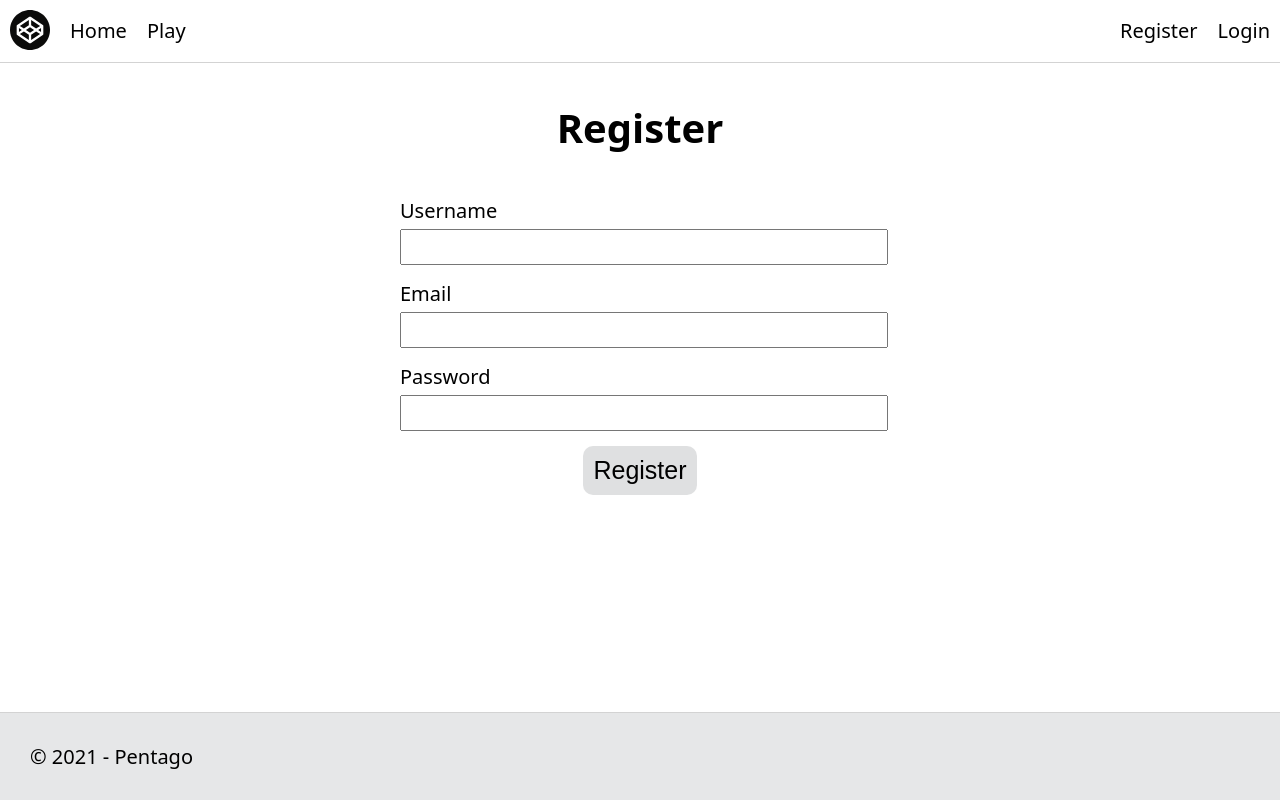
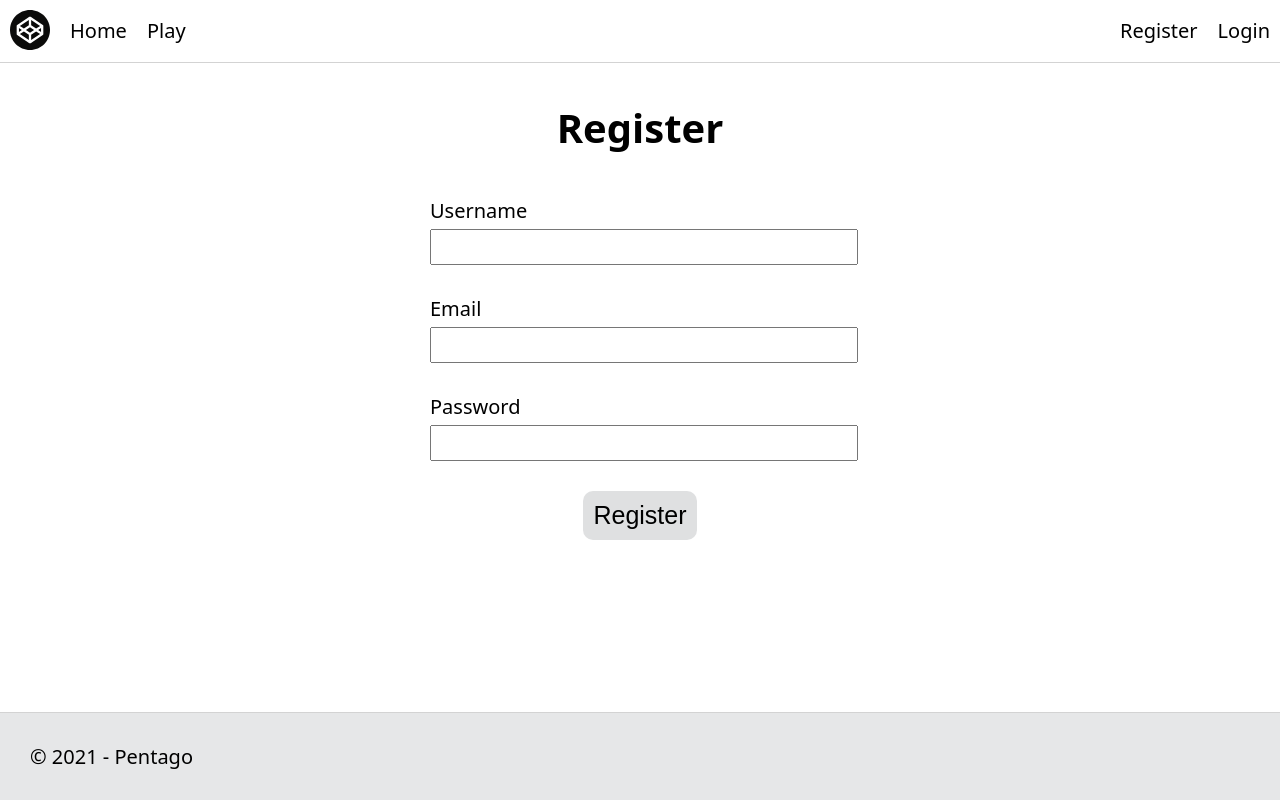
Before and after one commit to TaeKwonZeus/pentago-next, a Next.js app: page /auth/register in a window 1280 px wide. Built offline with nearby package versions, Linux system fonts and the light colour scheme; a web font is replaced by a local one.

Commit message:
edited the styles a bit

```diff
--- a/styles/Login.module.css
+++ b/styles/Login.module.css
@@ -7,11 +7,15 @@
 }
 
 .container form {
-  width: 480px;
+  display: flex;
+  justify-content: center;
+  align-items: center;
+  flex-flow: column;
 }
 
 .container div {
   margin: 15px 0;
+  width: 420px;
 }
 
 .container input {
```
